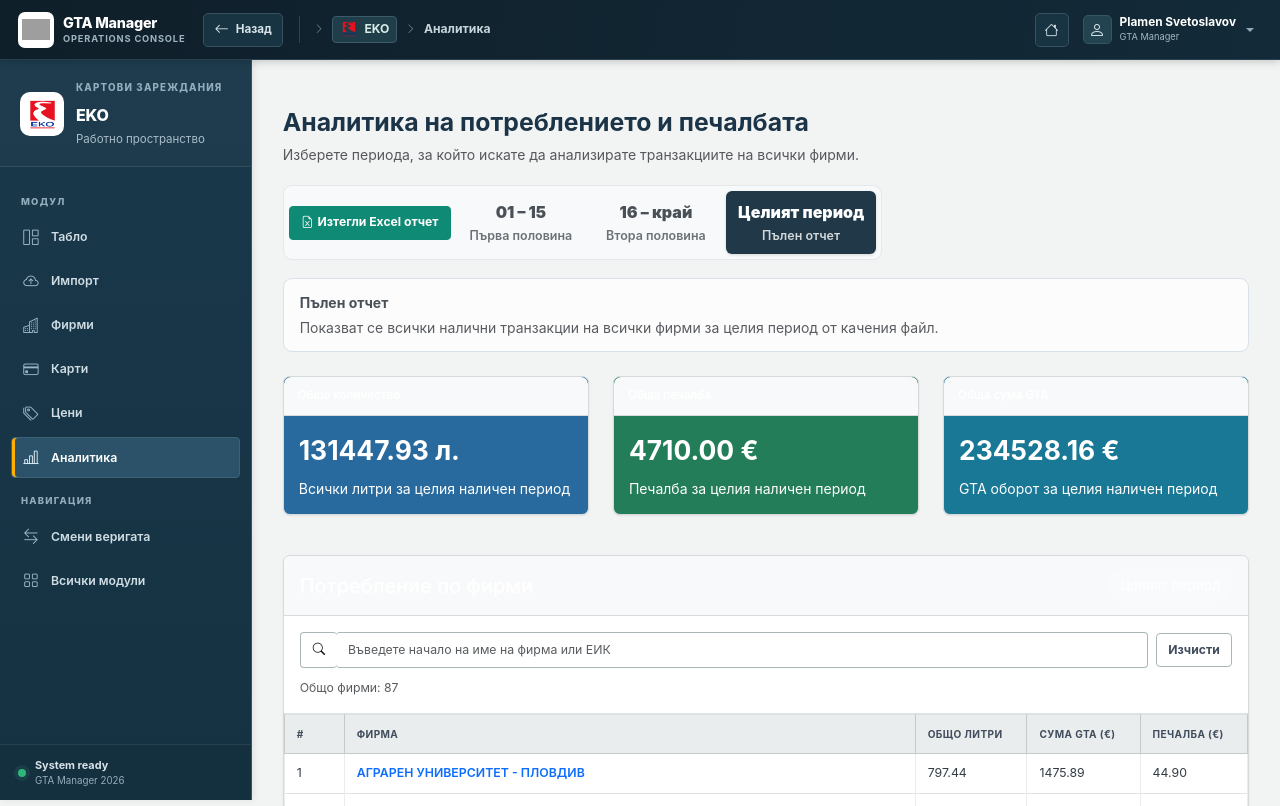
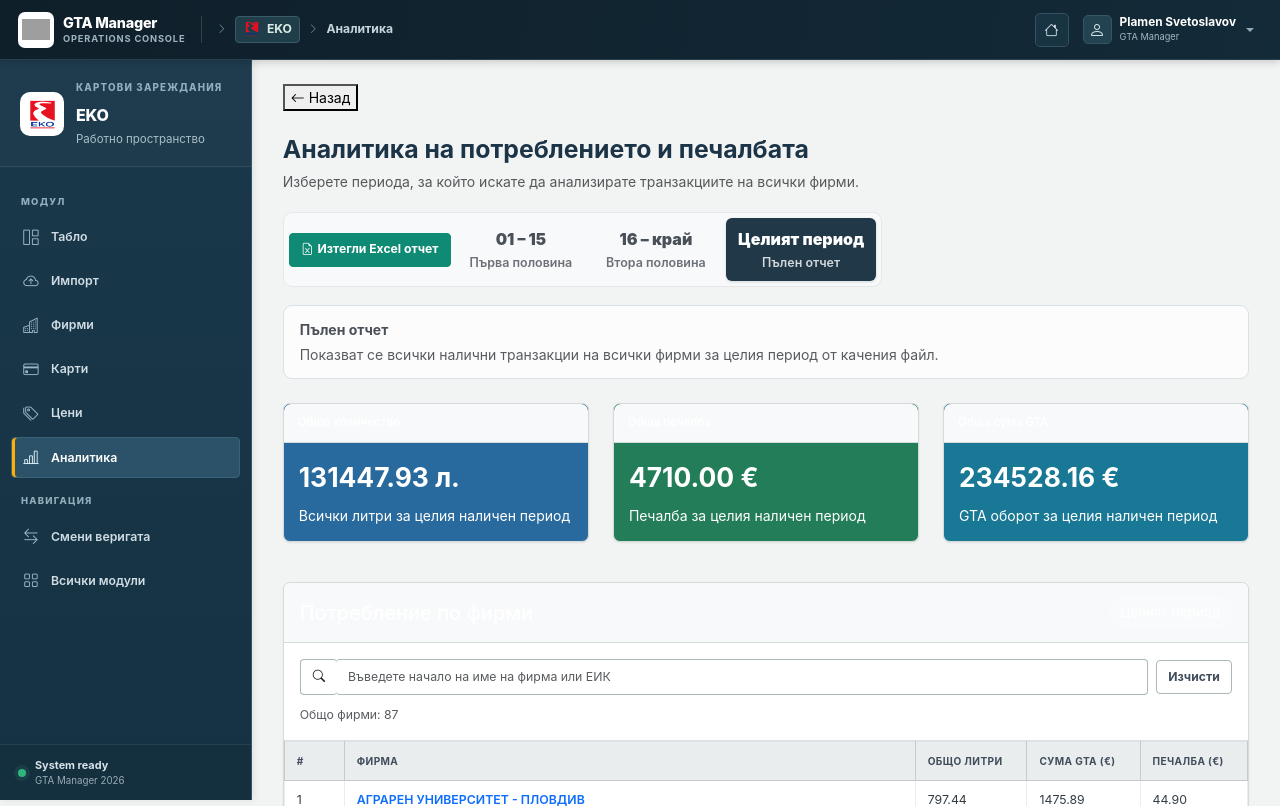
Before and after one commit to plamensve/eko_users, a Django app: page /analytics/ in a window 1280 px wide. Shown: the top 806 px of the page. Run offline with Django 5.2, Linux system fonts and the light colour scheme; a user stored in the database is signed in; data comes from the database, SQL or seed files in the repository; some libraries are stand-ins or nearby versions; grey boxes are pictures that could not be loaded.

Commit message:
Move back action into page content

```diff
--- a/templates/base.html
+++ b/templates/base.html
@@ -9,7 +9,7 @@
   <link rel="preconnect" href="https://cdn.jsdelivr.net">
   <link href="https://cdn.jsdelivr.net/npm/bootstrap@5.3.3/dist/css/bootstrap.min.css" rel="stylesheet">
   <link href="https://cdn.jsdelivr.net/npm/bootstrap-icons@1.11.3/font/bootstrap-icons.min.css" rel="stylesheet">
-  <link href="{% static 'css/app.css' %}?v=20261003-enterprise-ui-6" rel="stylesheet">
+  <link href="{% static 'css/app.css' %}?v=20261003-enterprise-ui-7" rel="stylesheet">
   {% block extra_head %}{% endblock %}
 </head>
 <body class="{% if request.resolver_match.namespace == 'tasks' %}app-mode-tasks{% elif request.resolver_match.url_name == 'home' or request.resolver_match.url_name == 'fuel_card_chains' or request.resolver_match.url_name == 'profile' or request.resolver_match.url_name == 'change_password' %}app-mode-main{% else %}app-mode-eko{% endif %}{% if user.is_authenticated and request.resolver_match.namespace != 'tasks' %} has-app-sidebar{% endif %}">
@@ -25,19 +25,6 @@
         <span class="brand-mark"><img src="{% static 'img/logos/gta-original-diamond.svg' %}" width="36" height="36" alt="GTA Petroleum"></span>
         <span class="app-brand-copy"><strong>GTA Manager</strong><small>Operations Console</small></span>
       </a>
-      {% if user.is_authenticated and request.resolver_match.url_name != 'home' %}
-      <button
-        class="app-back-button"
-        id="appBackButton"
-        type="button"
-        data-fallback="{% url 'home' %}"
-        title="Назад"
-        aria-label="Назад към предишната страница"
-      >
-        <i class="bi bi-arrow-left"></i>
-        <span>Назад</span>
-      </button>
-      {% endif %}
       <div class="app-topbar-context d-none d-md-flex">
         <i class="bi bi-chevron-right"></i>
         {% if request.resolver_match.namespace == 'tasks' %}
@@ -130,6 +117,20 @@
   {% endif %}
 
   <main class="page-shell {% if request.resolver_match.namespace == 'tasks' %}tasks-page-shell{% endif %}">
+    {% if user.is_authenticated and request.resolver_match.url_name != 'home' %}
+    <div class="app-page-back-wrap">
+      <button
+        class="app-page-back"
+        id="appBackButton"
+        type="button"
+        data-fallback="{% url 'home' %}"
+        aria-label="Назад към предишната страница"
+      >
+        <i class="bi bi-arrow-left"></i>
+        <span>Назад</span>
+      </button>
+    </div>
+    {% endif %}
     {% block content %}{% endblock %}
   </main>
 
```
